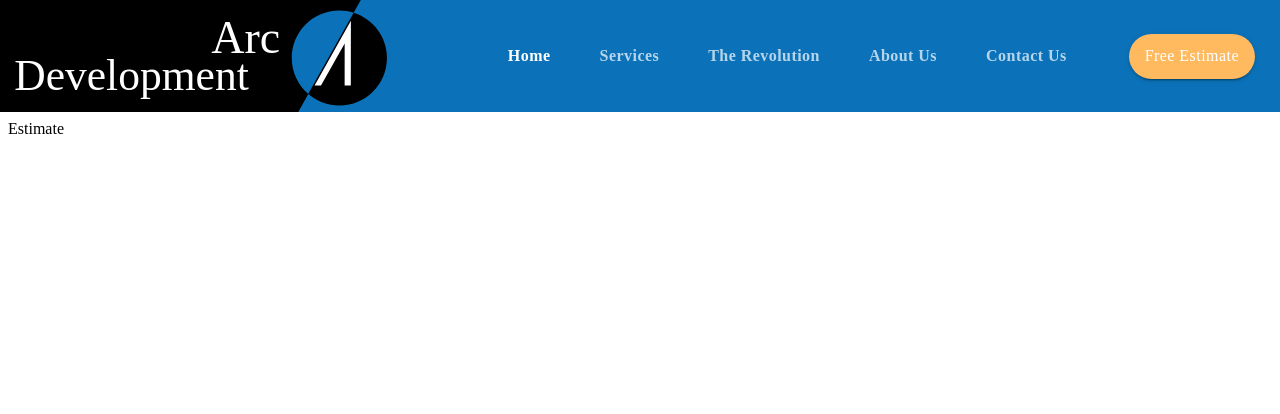
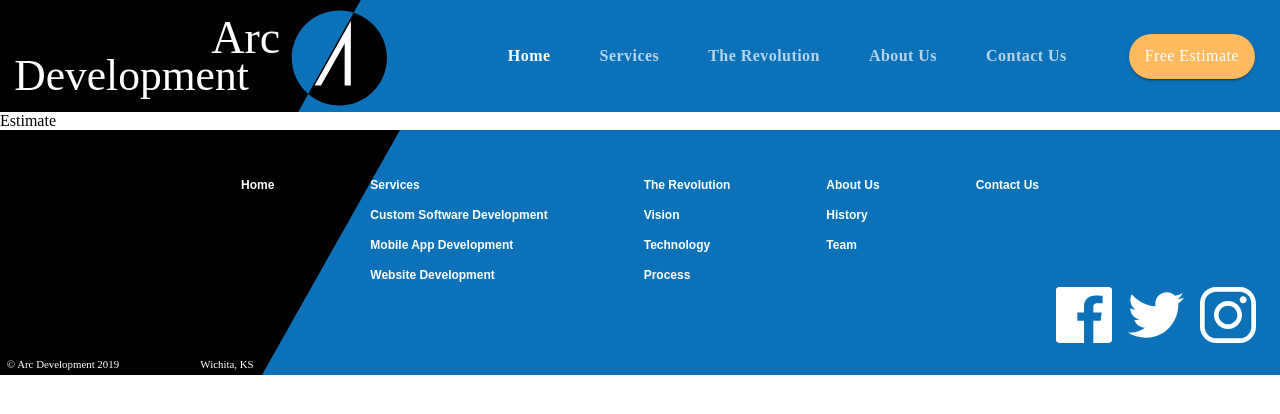
Before and after one commit to Elvis020/ArcDev-with-Material_UI, a React (Create React App) app in the folder arcdev/: page /estimate in a window 1280 px wide. Shown: the top 414 px of the page. Built offline with nearby package versions, Linux system fonts and the light colour scheme.

Commit message:
✨ Added Footer Using grid component

```diff
--- a/arcdev/public/index.html
+++ b/arcdev/public/index.html
@@ -9,24 +9,9 @@
       name="description"
       content="Web site created using create-react-app"
     />
-    <link rel="apple-touch-icon" href="%PUBLIC_URL%/logo192.png" />
-    <!--
-      manifest.json provides metadata used when your web app is installed on a
-      user's mobile device or desktop. See https://developers.google.com/web/fundamentals/web-app-manifest/
-    -->
-    <link rel="manifest" href="%PUBLIC_URL%/manifest.json" />
-    <!--
-      Notice the use of %PUBLIC_URL% in the tags above.
-      It will be replaced with the URL of the `public` folder during the build.
-      Only files inside the `public` folder can be referenced from the HTML.
-
-      Unlike "/favicon.ico" or "favicon.ico", "%PUBLIC_URL%/favicon.ico" will
-      work correctly both with client-side routing and a non-root public URL.
-      Learn how to configure a non-root public URL by running `npm run build`.
-    -->
     <title>Arc Development</title>
   </head>
-  <body>
+  <body style="margin: 0;">
     <noscript>You need to enable JavaScript to run this app.</noscript>
     <div id="root"></div>
     <!--
--- a/arcdev/src/components/App.js
+++ b/arcdev/src/components/App.js
@@ -1,25 +1,33 @@
-import React from "react";
+import React,{useState} from "react";
 import { ThemeProvider } from "@material-ui/styles";
 import theme from "./ui/Theme";
-import {Switch, Route} from 'react-router-dom';
+import { Switch, Route } from "react-router-dom";
 
-import { Header } from "./ui";
+import { Header, Footer } from "./ui";
 
 function App() {
+  // For Routes
+  const [value, setValue] = useState(0);
+  const [selectedIndex, setSelectedIndex] = useState(0);
+
   return (
     <ThemeProvider theme={theme}>
-      <Header />
+      <Header value={value}  setValue={setValue} selectedIndex={selectedIndex} setSelectedIndex={setSelectedIndex} />
       <Switch>
-        <Route exact path='/' component={() => <div>Home</div>} />
-        <Route  path='/services' component={() => <div>Services</div>} />
-        <Route  path='/customsoftware' component={() => <div>Custom Software</div>} />
-        <Route  path='/mobileapps' component={() => <div>Mobile Apps</div>} />
-        <Route  path='/websites' component={() => <div>Websites</div>} />
-        <Route  path='/revolution' component={() => <div>Revolution</div>} />
-        <Route  path='/about' component={() => <div>About Us</div>} />
-        <Route  path='/contact' component={() => <div>Contact Us</div>} />
-        <Route  path='/estimate' component={() => <div>Estimate</div>} />
+        <Route exact path="/"  component={() => <div style={{height: "1000px"}}>Home</div>} />
+        <Route path="/services" component={() => <div>Services</div>} />
+        <Route
+          path="/customsoftware"
+          component={() => <div>Custom Software</div>}
+        />
+        <Route path="/mobileapps" component={() => <div>Mobile Apps</div>} />
+        <Route path="/websites" component={() => <div>Websites</div>} />
+        <Route path="/revolution" component={() => <div>Revolution</div>} />
+        <Route path="/about" component={() => <div>About Us</div>} />
+        <Route path="/contact" component={() => <div>Contact Us</div>} />
+        <Route path="/estimate" component={() => <div>Estimate</div>} />
       </Switch>
+      <Footer value={value}  setValue={setValue} selectedIndex={selectedIndex} setSelectedIndex={setSelectedIndex} />
     </ThemeProvider>
   );
 }
--- /dev/null
+++ b/arcdev/src/components/ui/Footer.js
@@ -0,0 +1,276 @@
+import React from "react";
+import { makeStyles } from "@material-ui/core/styles";
+import { Grid, Hidden } from "@material-ui/core";
+import { Link } from "react-router-dom";
+
+import facebook from "../../assets/facebook.svg";
+import twitter from "../../assets/twitter.svg";
+import instagram from "../../assets/instagram.svg";
+import footerAdornment from "../../assets/Footer_Adornment.svg";
+
+const socialMediaInfo = [
+  {
+    name: "facebook",
+    svg: facebook,
+    link: "https://www.facebook.com",
+  },
+  {
+    name: "twitter",
+    svg: twitter,
+    link: "https://www.twitter.com",
+  },
+  {
+    name: "instagram",
+    svg: instagram,
+    link: "https://www.instagram.com",
+  },
+];
+
+const useStyles = makeStyles((theme) => ({
+  footer: {
+    backgroundColor: theme.palette.common.blue,
+    width: "100%",
+    zIndex: 3102,
+    position: "relative",
+  },
+  adornment: {
+    width: "25em",
+    verticalAlign: "bottom",
+    [theme.breakpoints.down("md")]: {
+      width: "21em",
+    },
+    [theme.breakpoints.down("xs")]: {
+      width: "15em",
+    },
+  },
+  mainContainer: {
+    position: "absolute",
+  },
+  link: {
+    color: "#fff",
+    fontFamily: "Arial",
+    fontSize: "0.75em",
+    fontWeight: "bold",
+    textDecoration: "none",
+  },
+  gridItem: {
+    margin: "3em",
+  },
+  icon: {
+    height: "3.5em",
+    width: "3.5em",
+    [theme.breakpoints.down("xs")]: {
+      width: "2.5em",
+      height: "2.5em",
+    },
+  },
+  socialContainer: {
+    position: "absolute",
+    marginTop: "-6em",
+    right: "1.5em",
+    [theme.breakpoints.down("xs")]: {
+      right: "0.6em",
+    },
+  },
+}));
+
+const Footer = (props) => {
+  const { setSelectedIndex, setValue } = props;
+  const elvisUI = useStyles();
+  return (
+    <footer className={elvisUI.footer}>
+      <Hidden mdDown>
+        <Grid container justify="center" className={elvisUI.mainContainer}>
+          {/* 1st Grid Column */}
+          <Grid item className={elvisUI.gridItem}>
+            <Grid container spacing={2} direction="column">
+              <Grid
+                item
+                component={Link}
+                to="/"
+                onClick={() => setValue(0)}
+                className={elvisUI.link}
+              >
+                Home
+              </Grid>
+            </Grid>
+          </Grid>
+
+          {/* 2nd Grid Column */}
+          <Grid item className={elvisUI.gridItem}>
+            <Grid container spacing={2} direction="column">
+              <Grid
+                component={Link}
+                onClick={() => {
+                  setValue(1);
+                  setSelectedIndex(0);
+                }}
+                to="/services"
+                item
+                className={elvisUI.link}
+              >
+                Services
+              </Grid>
+              <Grid
+                component={Link}
+                onClick={() => {
+                  setValue(1);
+                  setSelectedIndex(1);
+                }}
+                to="/customsoftware"
+                item
+                className={elvisUI.link}
+              >
+                Custom Software Development
+              </Grid>
+              <Grid
+                item
+                component={Link}
+                onClick={() => {
+                  setValue(1);
+                  setSelectedIndex(2);
+                }}
+                to="/mobileapps"
+                className={elvisUI.link}
+              >
+                Mobile App Development
+              </Grid>
+              <Grid
+                component={Link}
+                onClick={() => {
+                  setValue(1);
+                  setSelectedIndex(3);
+                }}
+                to="/websites"
+                item
+                className={elvisUI.link}
+              >
+                Website Development
+              </Grid>
+            </Grid>
+          </Grid>
+
+          {/* 3rd Grid Column */}
+          <Grid item className={elvisUI.gridItem}>
+            <Grid container spacing={2} direction="column">
+              <Grid
+                item
+                component={Link}
+                onClick={() => setValue(2)}
+                to="/revolution"
+                className={elvisUI.link}
+              >
+                The Revolution
+              </Grid>
+              <Grid
+                item
+                component={Link}
+                onClick={() => setValue(2)}
+                to="/revolution"
+                className={elvisUI.link}
+              >
+                Vision
+              </Grid>
+              <Grid
+                item
+                component={Link}
+                onClick={() => setValue(2)}
+                to="/revolution"
+                className={elvisUI.link}
+              >
+                Technology
+              </Grid>
+              <Grid
+                item
+                component={Link}
+                onClick={() => setValue(2)}
+                to="/revolution"
+                className={elvisUI.link}
+              >
+                Process
+              </Grid>
+            </Grid>
+          </Grid>
+
+          {/* 4th Grid Column */}
+          <Grid item className={elvisUI.gridItem}>
+            <Grid container spacing={2} direction="column">
+              <Grid
+                item
+                component={Link}
+                onClick={() => setValue(3)}
+                to="/about"
+                className={elvisUI.link}
+              >
+                About Us
+              </Grid>
+              <Grid
+                item
+                component={Link}
+                onClick={() => setValue(3)}
+                to="/about"
+                className={elvisUI.link}
+              >
+                History
+              </Grid>
+              <Grid
+                item
+                component={Link}
+                onClick={() => setValue(3)}
+                to="/about"
+                className={elvisUI.link}
+              >
+                Team
+              </Grid>
+            </Grid>
+          </Grid>
+
+          {/* 5th Grid Column */}
+          <Grid item className={elvisUI.gridItem}>
+            <Grid container spacing={2} direction="column">
+              <Grid
+                component={Link}
+                onClick={() => setValue(4)}
+                to="/contact"
+                item
+                className={elvisUI.link}
+              >
+                Contact Us
+              </Grid>
+            </Grid>
+          </Grid>
+        </Grid>
+      </Hidden>
+      <img
+        className={elvisUI.adornment}
+        src={footerAdornment}
+        alt="Footer Image"
+      />
+
+      {/* Social Media Icons  */}
+      <Grid
+        container
+        justify="flex-end"
+        spacing={2}
+        className={elvisUI.socialContainer}
+      >
+        {socialMediaInfo.map((sc) => {
+          const { svg, link, name } = sc;
+          return (
+            <Grid
+              item
+              component={"a"}
+              href={link}
+              rel="noopener noreferrer"
+              target="_blank"
+            >
+              <img src={svg} alt={`${name} logo`} className={elvisUI.icon} />
+            </Grid>
+          );
+        })}
+      </Grid>
+    </footer>
+  );
+};
+
+export default Footer;
--- a/arcdev/src/components/ui/Header.js
+++ b/arcdev/src/components/ui/Header.js
@@ -103,9 +103,9 @@ const useStyles = makeStyles((theme) => ({
     backgroundColor: theme.palette.common.orange,
   },
   drawerItemSelected: {
-    "& .MuiListItemText-root":{
-      opacity: 1
-    }
+    "& .MuiListItemText-root": {
+      opacity: 1,
+    },
   },
   appbar: {
     zIndex: theme.zIndex.modal + 1,
@@ -131,8 +131,7 @@ ElevationScroll.propTypes = {
 };
 
 const Header = (props) => {
-  // For Routes
-  const [value, setValue] = useState(0);
+  const { selectedIndex, setSelectedIndex, value, setValue } = props;
 
   // For Responsiveness
   const theme = useTheme();
@@ -144,7 +143,6 @@ const Header = (props) => {
   // For Menu
   const [anchorEl, setAnchorEl] = useState(null);
   const [openMenu, setOpenMenu] = useState(false);
-  const [selectedIndex, setSelectedIndex] = useState(0);
 
   // Arrays for refactoring
   const menuOptions = [
@@ -288,7 +286,7 @@ const Header = (props) => {
         classes={{ paper: elvisUI.menu }}
         elevation={0}
         keepMounted // For SEO Optimization
-        style={{zIndex: 1302}}
+        style={{ zIndex: 1302 }}
       >
         {menuOptions.map((option, i) => (
           <MenuItem
@@ -332,23 +330,23 @@ const Header = (props) => {
                 button
                 component={Link}
                 to={link}
-                classes = {{selected: elvisUI.drawer}}
+                classes={{ selected: elvisUI.drawer }}
                 onClick={() => {
                   setOpenDrawer(false);
                   setValue(activeIndex);
                 }}
               >
-                <ListItemText
-                  className={ elvisUI.drawerItem}
-                  disableTypography
-                >
+                <ListItemText className={elvisUI.drawerItem} disableTypography>
                   {name}
                 </ListItemText>
               </ListItem>
             );
           })}
           <ListItem
-            classes={{root: elvisUI.drawerItemEstimate, selected:elvisUI.drawerItemSelected}}
+            classes={{
+              root: elvisUI.drawerItemEstimate,
+              selected: elvisUI.drawerItemSelected,
+            }}
             onClick={() => {
               setOpenDrawer(false);
               setValue(5);
@@ -359,10 +357,7 @@ const Header = (props) => {
             selected={value == 5}
             to="/estimate"
           >
-            <ListItemText
-              className={elvisUI.drawerItem}
-              disableTypography
-            >
+            <ListItemText className={elvisUI.drawerItem} disableTypography>
               Free Estimate
             </ListItemText>
           </ListItem>
--- a/arcdev/src/components/ui/index.js
+++ b/arcdev/src/components/ui/index.js
@@ -1,2 +1,2 @@
-export {default as Header} from './Header';
-// export {default as Theme} from './Theme';
+export { default as Header } from "./Header";
+export { default as Footer } from "./Footer";
```
Also changed, not shown: arcdev/src/assets/Footer_Adornment.svg (renamed from arcdev/src/assets/Footer Adornment.svg).
